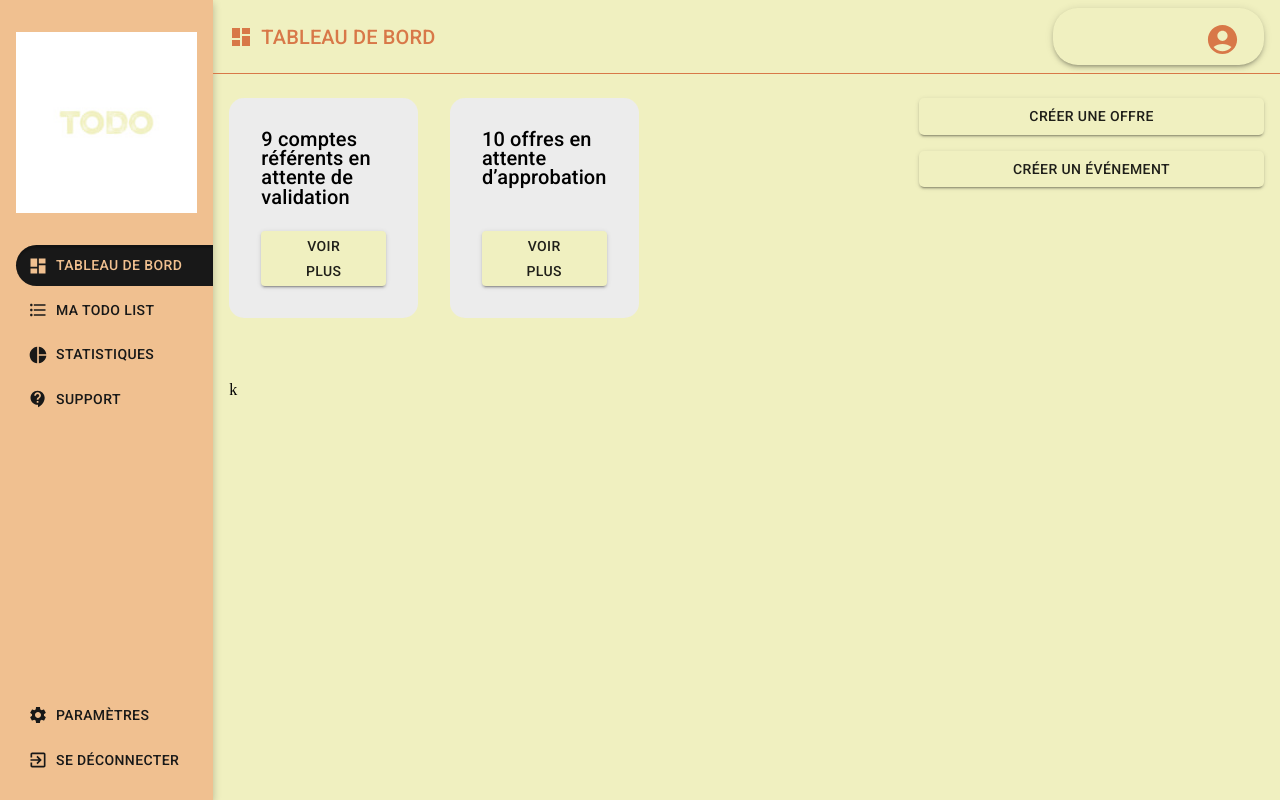
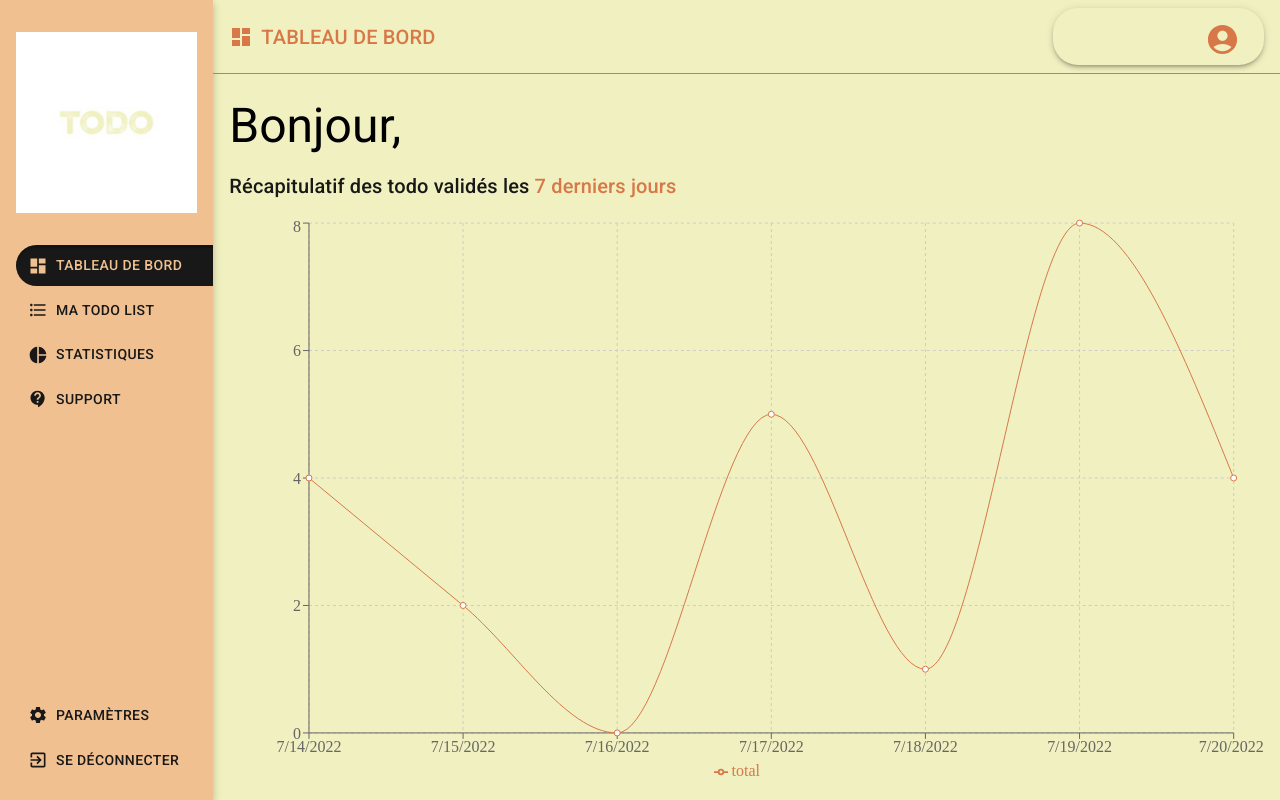
Before and after one commit to ImadEM21/go-todo-list, a React (Vite) app in the folder client/: page /dashboard in a window 1280 px wide. Built offline with nearby package versions, Linux system fonts and the light colour scheme.

Commit message:
add chart library to show last todos completed

```diff
--- a/client/src/components/dashboard/Dashboard.tsx
+++ b/client/src/components/dashboard/Dashboard.tsx
@@ -1,8 +1,13 @@
+import { useContext } from 'react';
 import Sidebar from './sidebar/Sidebar';
 import UserInfo from './UserInfo';
-import { styled, Grid, Button, Typography } from '@mui/material';
+import { styled, Grid, Typography, useTheme } from '@mui/material';
 import { useNavigate } from 'react-router-dom';
 import DashboardIcon from '@mui/icons-material/Dashboard';
+import { AuthContext } from '../contexts/AuthContext';
+import { UserContextType } from '../../@types/user';
+import { capitalizeFirstLetter } from '../../utils/funcs';
+import Graph from './graphs/Graph';
 
 const Root = styled(Grid)(({ theme }) => ({
     minHeight: '100vh',
@@ -28,7 +33,9 @@ const Content = styled(Grid)({
 export interface IDashboardProps {}
 
 const Dashboard = (props: IDashboardProps) => {
+    const { user } = useContext(AuthContext) as UserContextType;
     const navigate = useNavigate();
+    const theme = useTheme();
 
     return (
         <Root container={true}>
@@ -37,103 +44,25 @@ const Dashboard = (props: IDashboardProps) => {
             </Grid>
             <RightSection item={true} xs={10.5} md={10}>
                 <UserInfo title="TABLEAU DE BORD" Icon={DashboardIcon} />
-                <Content display="flex">
-                    <Grid item={true} xs={7.5}>
-                        <Grid container={true} direction="row" justifyContent="flex-start" marginBottom="1rem" gap="2rem">
-                            <Grid
-                                item={true}
-                                xs={3.5}
-                                display="flex"
-                                flexDirection="column"
-                                justifyContent="space-between"
-                                sx={{
-                                    backgroundColor: '#ECECEC',
-                                    borderRadius: '15px',
-                                    padding: '2rem',
-                                    height: 'auto'
-                                }}
-                            >
-                                <Typography variant="h6" component="div" sx={{ lineHeight: '1.2rem' }}>
-                                    <span className="redSpan">9</span> comptes référents en attente de validation
-                                </Typography>
-                                <Grid container={true} direction="row" sx={{ marginTop: '1.5rem' }}>
-                                    <Button
-                                        variant="contained"
-                                        sx={{ padding: '0.2rem 2rem' }}
-                                        onClick={() => {
-                                            navigate('/admin-referents');
-                                        }}
-                                    >
-                                        Voir plus
-                                    </Button>
-                                </Grid>
-                            </Grid>
-                            <Grid
-                                item={true}
-                                xs={3.5}
-                                display="flex"
-                                flexDirection="column"
-                                justifyContent="space-between"
-                                sx={{
-                                    backgroundColor: '#ECECEC',
-                                    borderRadius: '15px',
-                                    padding: '2rem',
-                                    height: 'auto'
-                                }}
-                            >
-                                <Typography variant="h6" component="div" sx={{ lineHeight: '1.2rem' }}>
-                                    <span className="redSpan">10 </span> offres en attente d’approbation
-                                </Typography>
-                                <Grid container={true} direction="row" sx={{ marginTop: '1.5rem' }}>
-                                    <Button
-                                        variant="contained"
-                                        sx={{ padding: '0.2rem 2rem' }}
-                                        onClick={() => {
-                                            navigate('/dashboard-jobs');
-                                        }}
-                                    >
-                                        Voir plus
-                                    </Button>
-                                </Grid>
-                            </Grid>
-                        </Grid>
-                        <Typography variant="h6" component="div" color="primary" sx={{ marginBottom: '1rem' }}>
-                            Événements à venir
+                <Content display="flex" flexDirection="column" gap="1rem">
+                    <Grid item xs={12} display="contents">
+                        <Typography component="h1" variant="h3">
+                            Bonjour,{' '}
+                            <Typography component="span" variant="h3" fontWeight="800" sx={{ color: theme.palette.text.primary }}>
+                                {capitalizeFirstLetter(user ? user.firstName : '')} {user?.lastName.toLocaleUpperCase()}
+                            </Typography>
                         </Typography>
-                        <Grid container={true} direction="column" gap="1rem">
-                            k
-                        </Grid>
                     </Grid>
-                    <Grid item={true} xs={0.5} />
-                    <Grid item={true} xs={4} justifyItems="center">
-                        <Grid sx={{ marginBottom: '.3rem' }} container={true} direction="column" justifyContent="center" alignItems="flex-end">
-                            <Button
-                                variant="contained"
-                                color="primary"
-                                fullWidth={true}
-                                onClick={() => navigate('/job-offers')}
-                                sx={{
-                                    borderRadius: '5px',
-                                    margin: '0 auto',
-                                    marginBottom: '1rem'
-                                }}
-                            >
-                                Créer une offre
-                            </Button>
-                            <Button
-                                variant="contained"
-                                color="primary"
-                                fullWidth={true}
-                                onClick={() => navigate('/create-event')}
-                                sx={{
-                                    borderRadius: '5px',
-                                    margin: '0 auto',
-                                    marginBottom: '1rem'
-                                }}
-                            >
-                                Créer un événement
-                            </Button>
-                        </Grid>
+                    <Grid item xs={12} display="contents">
+                        <Typography variant="h6" sx={{ color: theme.palette.text.secondary }}>
+                            Récapitulatif des todo validés les{' '}
+                            <Typography variant="h6" component="span" sx={{ color: theme.palette.text.primary }}>
+                                7 derniers jours
+                            </Typography>
+                        </Typography>
+                    </Grid>
+                    <Grid item xs={12}>
+                        <Graph />
                     </Grid>
                 </Content>
             </RightSection>
--- a/client/src/components/dashboard/UserInfo.tsx
+++ b/client/src/components/dashboard/UserInfo.tsx
@@ -5,6 +5,7 @@ import { UserContextType } from '../../@types/user';
 import AccountCircleIcon from '@mui/icons-material/AccountCircle';
 import { OverridableComponent } from '@mui/material/OverridableComponent';
 import { useNavigate } from 'react-router-dom';
+import { capitalizeFirstLetter } from '../../utils/funcs';
 
 const PREFIX = 'UserInfo';
 
@@ -51,8 +52,6 @@ export interface IUserInfoProps {
         muiName: string;
     };
 }
-
-const capitalizeFirstLetter = ([first, ...rest]: String, locale = navigator.language) => (first === undefined ? '' : first.toLocaleUpperCase(locale) + rest.join(''));
 
 const UserInfo = (props: IUserInfoProps) => {
     const { user } = useContext(AuthContext) as UserContextType;
--- /dev/null
+++ b/client/src/components/dashboard/graphs/Graph.tsx
@@ -0,0 +1,34 @@
+import * as React from 'react';
+import { LineChart, Line, XAxis, YAxis, CartesianGrid, Tooltip, Legend, ResponsiveContainer } from 'recharts';
+import { data } from './data';
+import { useTheme } from '@mui/material';
+
+export interface IGraphProps {}
+
+const Graph = (props: IGraphProps) => {
+    const theme = useTheme();
+    return (
+        <ResponsiveContainer width="100%" height="100%">
+            <LineChart
+                width={500}
+                height={300}
+                data={data}
+                margin={{
+                    top: 5,
+                    right: 30,
+                    left: 20,
+                    bottom: 5
+                }}
+            >
+                <CartesianGrid strokeDasharray="3 3" />
+                <XAxis dataKey="date" />
+                <YAxis />
+                <Tooltip />
+                <Legend />
+                <Line type="monotone" dataKey="total" stroke={theme.palette.text.primary} activeDot={{ r: 8 }} />
+            </LineChart>
+        </ResponsiveContainer>
+    );
+};
+
+export default Graph;
--- /dev/null
+++ b/client/src/components/dashboard/graphs/data.ts
@@ -0,0 +1,30 @@
+export const data = [
+    {
+        date: new Date(new Date().setDate(new Date().getDate() - 7)).toLocaleDateString(),
+        total: 4
+    },
+    {
+        date: new Date(new Date().setDate(new Date().getDate() - 6)).toLocaleDateString(),
+        total: 2
+    },
+    {
+        date: new Date(new Date().setDate(new Date().getDate() - 5)).toLocaleDateString(),
+        total: 0
+    },
+    {
+        date: new Date(new Date().setDate(new Date().getDate() - 4)).toLocaleDateString(),
+        total: 5
+    },
+    {
+        date: new Date(new Date().setDate(new Date().getDate() - 3)).toLocaleDateString(),
+        total: 1
+    },
+    {
+        date: new Date(new Date().setDate(new Date().getDate() - 2)).toLocaleDateString(),
+        total: 8
+    },
+    {
+        date: new Date(new Date().setDate(new Date().getDate() - 1)).toLocaleDateString(),
+        total: 4
+    }
+];
--- /dev/null
+++ b/client/src/utils/funcs.ts
@@ -0,0 +1 @@
+export const capitalizeFirstLetter = ([first, ...rest]: string, locale = navigator.language) => (first === undefined ? '' : first.toLocaleUpperCase(locale) + rest.join(''));
```
Also changed, not shown: client/package.json (+11 -9 lines), 2 other files (tests, documents, lock files or other folders).
